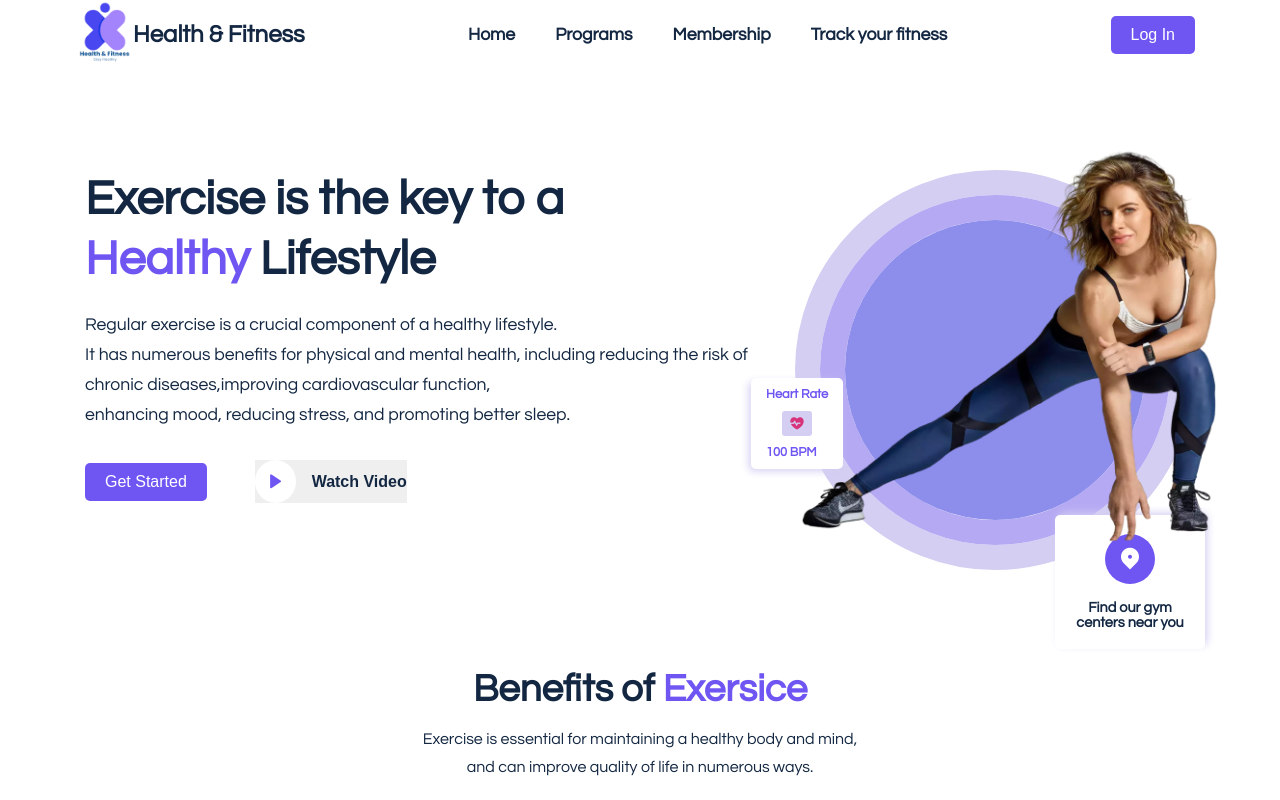
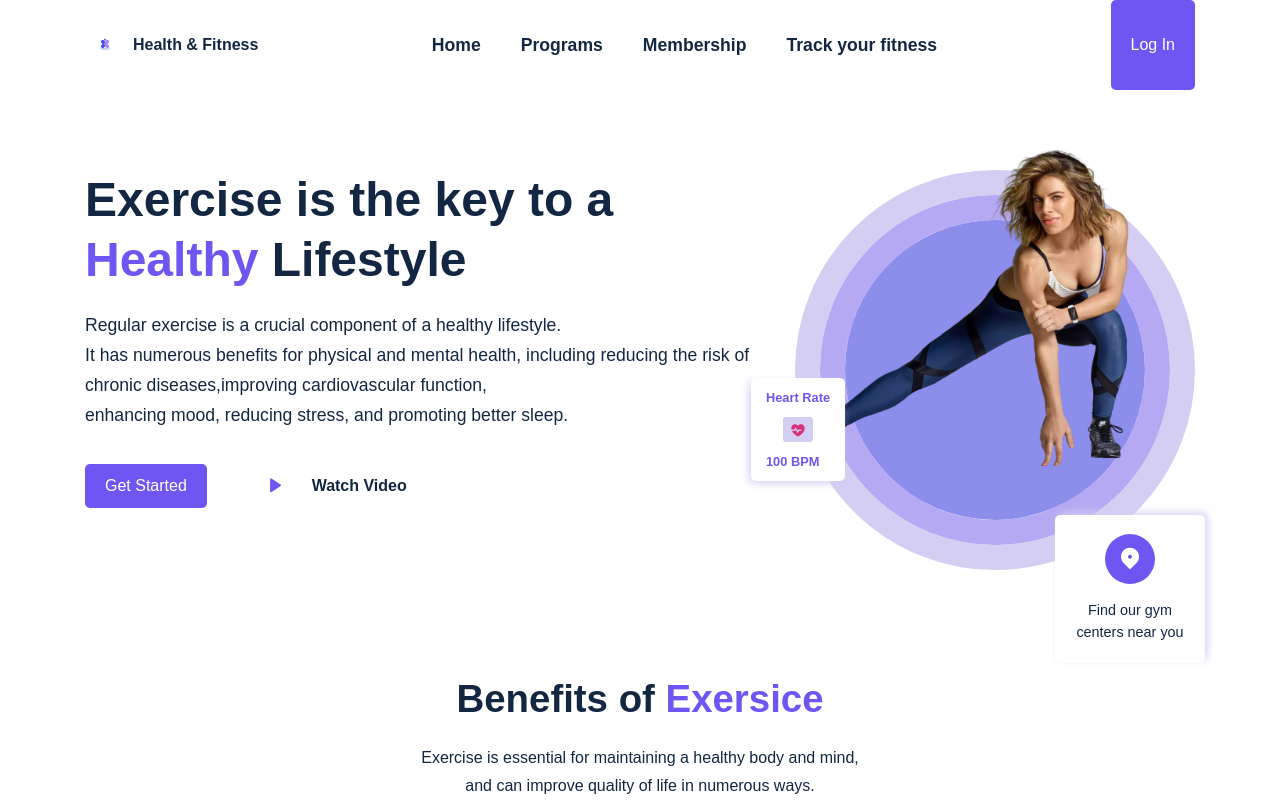
Before and after one commit to ansul-rathi/unifitz-client, a React (Create React App) app: page / in a window 1280 px wide. Shown: the top 800 px of the page. Built offline with nearby package versions, Linux system fonts and the light colour scheme.

Commit message:
installed tailwind

```diff
--- a/package.json
+++ b/package.json
@@ -45,5 +45,8 @@
       "last 1 firefox version",
       "last 1 safari version"
     ]
+  },
+  "devDependencies": {
+    "tailwindcss": "^3.4.10"
   }
 }
--- a/src/App.css
+++ b/src/App.css
@@ -1,4 +1,8 @@
 /* google fonts */
+@tailwind base;
+@tailwind components;
+@tailwind utilities;
+
 @import url("https://fonts.googleapis.com/css2?family=Questrial&display=swap");
 
 :root {
--- a/src/index.js
+++ b/src/index.js
@@ -17,6 +17,7 @@
   clientId="7HtmSMinb1tGjGxiFiC1cSBJ8U53x2kb"
   redirectUri={window.location.origin}
   >
+
     <AuthContextProvider>
   <BrowserRouter>
     <App />
--- /dev/null
+++ b/tailwind.config.js
@@ -0,0 +1,8 @@
+/** @type {import('tailwindcss').Config} */
+module.exports = {
+  content: ["./src/**/*.{js,jsx,ts,tsx}",],
+  theme: {
+    extend: {},
+  },
+  plugins: [],
+}
```
Also changed, not shown: 2 other files (tests, documents, lock files or other folders).
